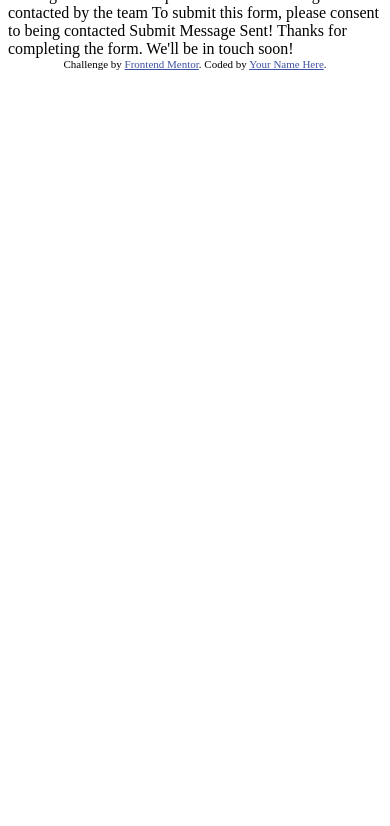
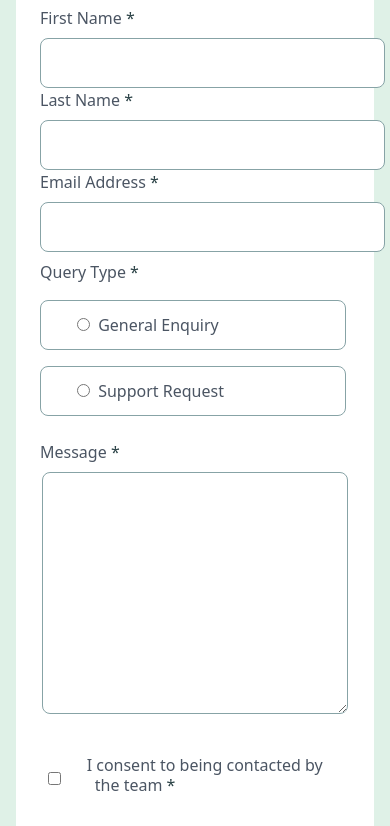
Before and after one commit to hectrhcc/contact-form-main, a website: page index.html in a window 390 px wide. Shown: the part 94-920 px from the top of the page. Before the commit the page ends 844 px from the top, so only its background shows below. Drawn offline with Linux system fonts and the light colour scheme.

Commit message:
movil responsive design

```diff
--- a/index.html
+++ b/index.html
@@ -3,47 +3,53 @@
 <head>
   <meta charset="UTF-8">
   <meta name="viewport" content="width=device-width, initial-scale=1.0"> <!-- displays site properly based on user's device -->
-
+  <link rel="stylesheet" href="https://fonts.googleapis.com/css2?family=Karla:wght@400;700&display=swap">
   <link rel="icon" type="image/png" sizes="32x32" href="./assets/images/favicon-32x32.png">
+  <link rel="stylesheet" href="./output.css">
 
   <title>Frontend Mentor | Contact form</title>
-
-  <!-- Feel free to remove these styles or customise in your own stylesheet 👍 -->
   <style>
     .attribution { font-size: 11px; text-align: center; }
     .attribution a { color: hsl(228, 45%, 44%); }
   </style>
 </head>
-<body>
+<body class="bg-Green-lighter">
+<form class="rounded-lg relative pt-4 pb-1 pl-6 ml-4 mr-4 mt-6 bg-White mx-auto text-center">
+  <h2 class="text-3xl font-medium text-left pb-6 text-gray-800">Contact Us</h2>
 
-  Contact Us
+  <label for="firstname" class="block text-base text-left mb-2 text-gray-600 font-medium">First Name  <span class="text-Grey-darker">*</span></label>
+  <input type="text"  id="firstname" name="firstname" class="py-3 px-14 rounded-lg block bg-White border border-Grey-medium border-solid border-1"/>
+    <p class="text-Red hidden">This field is required</p>
 
-  First Name
-  This field is required
+  <label for="lastname" class="text-base block text-left mb-2 text-gray-600 font-medium">Last Name  <span class="text-Grey-darker">*</span></label>
+  <input type="text" id="lastname" name="lastname" class="py-3 px-14  rounded-lg block bg-White border border-Grey-medium border-solid border-1"/>
+    <p class="text-Red hidden">This field is required</p>
 
-  Last Name
-  This field is required
+  <label for="email" class="text-base block text-left mb-2 text-gray-600 font-medium">Email Address  <span class="text-Grey-darker">*</span></label>
+  <input type="email" id="email" name="email"  class=" mb-2 py-3 px-14 block rounded-lg bg-White border border-Grey-medium border-solid border-1"/>
+    <p class="text-Red hidden">Please enter a valid email address</p>
+    <p class="text-Red hidden">This field is required</p>
 
-  Email Address
-  Please enter a valid email address
-  This field is required
+  <label class="text-base block text-left  mb-4 text-gray-600 font-medium" for="">Query Type <span class="text-Grey-darker">*</span></label>
+  <div class="w-11/12 text-left pl-10 py-3 rounded-lg bg-White border border-Grey-medium border-solid border-1 mb-4 text-gray-600 font-medium ">
+    <input  type="radio" name="query_type" class="py-2 px-10 relative right-1"  /> General Enquiry</input>
+  </div>
+  <div class="w-11/12 py-3 text-left pl-10 py-3 rounded-lg bg-White border border-Grey-medium border-solid border-1 text-gray-600 font-medium ">
+    <input  type="radio" name="query_type" class="py-2 relative right-1"  /> Support Request</input>
+  </div>
+  <p class="text-Red hidden">Please select a query type</p>
 
-  Query Type
-  General Enquiry
-  Support Request
-  Please select a query type
+  <label class="text-base block text-left text-gray-600 font-medium mb-2 mt-6 " for="msj">Message <span class="text-Grey-darker">*</span></label>
+  <textarea id="msj" name="msj" class="w-11/12 mr-6 py-24 mb-4 rounded-lg bg-White border border-Grey-medium border-solid border-1"></textarea>
+  <p class="text-Red hidden">This field is required</p>
 
-  Message
-  This field is required
+  <input type="checkbox" class="relative top-7 left-2 block text-left text-gray-600 font-medium mb-2 mt-2 pl-2 " >  <span class="relative left-10 bottom-3 break-normal text-gray-600 font-medium">I consent to being contacted by </span> <span class="text-gray-600 font-medium relative top-2 right-48">the team <span class="text-Grey-darker">*</span></span></input>
+  <p class="text-Red hidden">To submit this form, please consent to being contacted</p>
 
-  I consent to being contacted by the team
-  To submit this form, please consent to being contacted
-
-  Submit
-
-  Message Sent!
-  Thanks for completing the form. We'll be in touch soon!
-
+  <input type="submit" value=Submit class="font-medium mt-10 mb-4 rounded-lg py-3 text-White block bg-Green-medium mx-auto px-24 " />
+  <!--Message Sent!
+  Thanks for completing the form. We'll be in touch soon!-->
+</form>
   <div class="attribution">
     Challenge by <a href="https://www.frontendmentor.io?ref=challenge">Frontend Mentor</a>.
     Coded by <a href="#">Your Name Here</a>.
--- /dev/null
+++ b/input.css
@@ -0,0 +1,3 @@
+@tailwind base;
+@tailwind components;
+@tailwind utilities;
--- /dev/null
+++ b/tailwind.config.js
@@ -0,0 +1,18 @@
+/** @type {import('tailwindcss').Config} */
+module.exports = {
+  content: ["./*.{html,js}"],
+  theme: {
+    extend: {
+      colors:{
+        "Red": "hsl(0, 66%, 54%)",
+        "Green-lighter": "hsl(148, 38%, 91%)",
+        "Green-medium": "hsl(169, 82%, 27%)",
+        "White": "hsl(0, 0%, 100%)",
+        "Grey-medium": "hsl(186, 15%, 59%)",
+        "Grey-darker":"hsl(187, 24%, 22%)"
+      }
+
+    },
+  },
+  plugins: [],
+}
```
Also changed, not shown: package.json (added, +22 -0 lines), output.css (added), 1 other file.
